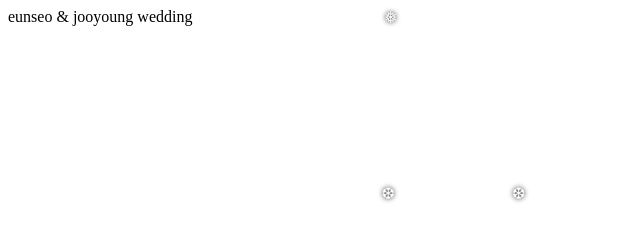
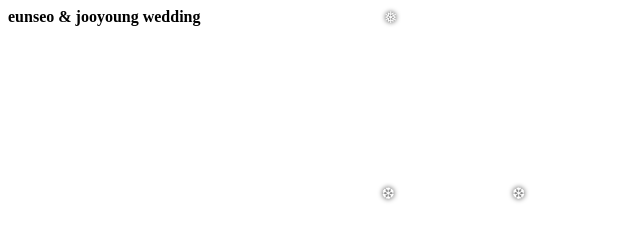
Before and after one commit to i-am-eunseo/wedding-invitation, a plain HTML site: page index.html in a window 1280 px wide. Shown: the top 240 px of the page, 0-640 px from the left. Drawn offline with Linux system fonts and the light colour scheme.

Commit message:
Update index.html

```diff
--- a/index.html
+++ b/index.html
@@ -1,8 +1,9 @@
 <!DOCTYPE html>
 
 <head>
-eunseo & jooyoung wedding
+  <strong> eunseo & jooyoung wedding</strong>
 </head>
+
 
 
 <style>
```
